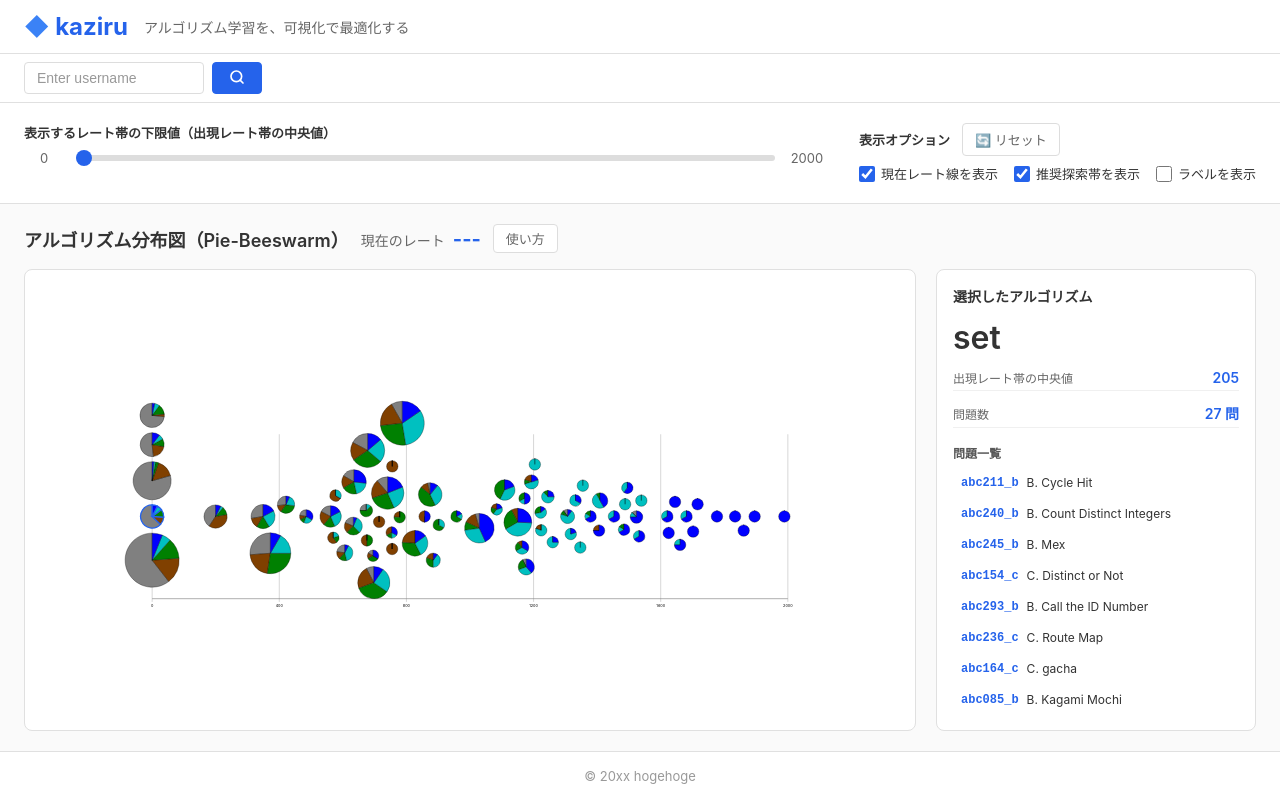
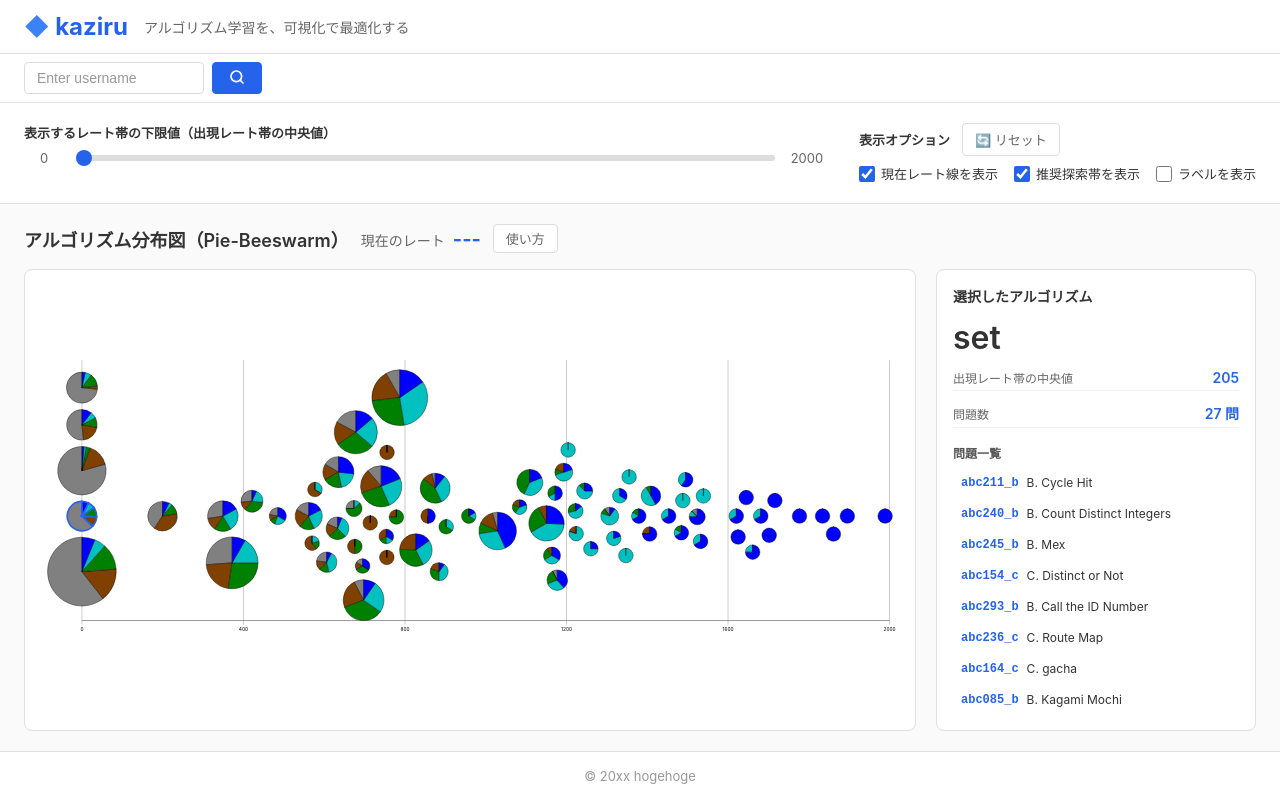
Before and after one commit to vdslab/theme2026-kaziru, a React (Vite) app: page / in a window 1280 px wide. Built offline with nearby package versions, Linux system fonts and the light colour scheme.

Commit message:
fix: 修正されたy軸の最小値と最大値の計算を更新し、viewBoxの設定を改善

```diff
--- a/src/components/PieBeeswarm/AxisBottom.jsx
+++ b/src/components/PieBeeswarm/AxisBottom.jsx
@@ -1,4 +1,4 @@
-export default function AxisBottom({ xMin, xMax, yMax, tickStep }) {
+export default function AxisBottom({ xMin, xMax, yMin, yMax, tickStep }) {
 
 
   const ticks = [];
@@ -14,7 +14,7 @@ export default function AxisBottom({ xMin, xMax, yMax, tickStep }) {
       {ticks.map((tick) => (
         <g key={tick} transform={`translate(${tick},0)`}>
           {/* tick線 */}
-          <line y1={-yMax} y2={yMax + 10} stroke="gray" />
+          <line y1={yMin} y2={yMax + 10} stroke="gray" />
 
           {/* ラベル */}
           <text y={yMax + 25} textAnchor="middle" fontSize={12}>
--- a/src/components/PieBeeswarm/PieBeeswarm.jsx
+++ b/src/components/PieBeeswarm/PieBeeswarm.jsx
@@ -39,25 +39,18 @@ export default function PieBeeswarm({
   const AXIS_MIN = 0;
   const AXIS_MAX = 2000;
   const TICK_STEP = 400;
+  const SIDE_MARGIN = 56;
+  const RATE_LABEL_SIDE_MARGIN = 96;
+  const TOP_MARGIN = 24;
+  const AXIS_LABEL_BOTTOM_MARGIN = 48;
+  const CURRENT_RATE_LABEL_BOTTOM_MARGIN = 132;
 
-  const yMin = Math.min(...data.map((d) => d.y - d.r));
-  const yMax = Math.max(...data.map((d) => d.y + d.r));
-  const padding = TICK_STEP;
+  const nodeXMin = Math.min(...data.map((d) => d.x - d.r));
+  const nodeXMax = Math.max(...data.map((d) => d.x + d.r));
+  const nodeYMin = Math.min(...data.map((d) => d.y - d.r));
+  const nodeYMax = Math.max(...data.map((d) => d.y + d.r));
 
-  const viewBoxWidth = AXIS_MAX + padding * 2;
-  const dataHeight = yMax - yMin;
-  const dataCenterY = (yMin + yMax) / 2;
-
-  // コンテナのアスペクト比に合わせて viewBox の高さを計算
-  let viewBoxHeight;
-  if (containerSize.width > 0 && containerSize.height > 0) {
-    const aspectRatio = containerSize.width / containerSize.height;
-    viewBoxHeight = Math.max(viewBoxWidth / aspectRatio, dataHeight + padding * 2);
-  } else {
-    viewBoxHeight = dataHeight + padding * 2;
-  }
-
-  const viewBoxY = dataCenterY - viewBoxHeight / 2;
+  const axisY = nodeYMax;
   const currentRate = Number(rate);
   const shouldShowCurrentRate =
     hasUsername && showCurrentRate && Number.isFinite(currentRate);
@@ -67,24 +60,57 @@ export default function PieBeeswarm({
   );
   const currentRateLabel = currentRate > AXIS_MAX ? `${AXIS_MAX}+` : String(currentRate);
 
+  const contentXMin = Math.min(AXIS_MIN, nodeXMin) - SIDE_MARGIN;
+  const contentXMax =
+    Math.max(AXIS_MAX, nodeXMax, shouldShowCurrentRate ? currentRateX : AXIS_MAX) +
+    (shouldShowCurrentRate ? RATE_LABEL_SIDE_MARGIN : SIDE_MARGIN);
+  const contentYMin = nodeYMin - TOP_MARGIN;
+  const contentYMax =
+    axisY +
+    (shouldShowCurrentRate
+      ? CURRENT_RATE_LABEL_BOTTOM_MARGIN
+      : AXIS_LABEL_BOTTOM_MARGIN);
+
+  let viewBoxX = contentXMin;
+  let viewBoxY = contentYMin;
+  let viewBoxWidth = contentXMax - contentXMin;
+  let viewBoxHeight = contentYMax - contentYMin;
+
+  if (containerSize.width > 0 && containerSize.height > 0) {
+    const aspectRatio = containerSize.width / containerSize.height;
+    const contentAspectRatio = viewBoxWidth / viewBoxHeight;
+
+    if (contentAspectRatio > aspectRatio) {
+      const fittedHeight = viewBoxWidth / aspectRatio;
+      viewBoxY -= (fittedHeight - viewBoxHeight) / 2;
+      viewBoxHeight = fittedHeight;
+    } else {
+      const fittedWidth = viewBoxHeight * aspectRatio;
+      viewBoxX -= (fittedWidth - viewBoxWidth) / 2;
+      viewBoxWidth = fittedWidth;
+    }
+  }
+
   return (
     <div ref={containerRef} style={{ width: "100%", height: "100%" }}>
       <svg
         width="100%"
         height="100%"
-        viewBox={`${AXIS_MIN - padding} ${viewBoxY} ${viewBoxWidth} ${viewBoxHeight}`}
+        viewBox={`${viewBoxX} ${viewBoxY} ${viewBoxWidth} ${viewBoxHeight}`}
+        preserveAspectRatio="xMidYMid meet"
       >
         <AxisBottom
           xMin={AXIS_MIN}
           xMax={AXIS_MAX}
-          yMax={yMax}
+          yMin={contentYMin}
+          yMax={axisY}
           tickStep={TICK_STEP}
         />
 
         {shouldShowCurrentRate && (
           <g className="current-rate-line" transform={`translate(${currentRateX},0)`}>
-            <line y1={viewBoxY + 16} y2={yMax + 10} />
-            <text y={yMax + 104} textAnchor="middle">
+            <line y1={contentYMin} y2={axisY + 10} />
+            <text y={axisY + 104} textAnchor="middle">
               {currentRateLabel}
             </text>
           </g>
```
